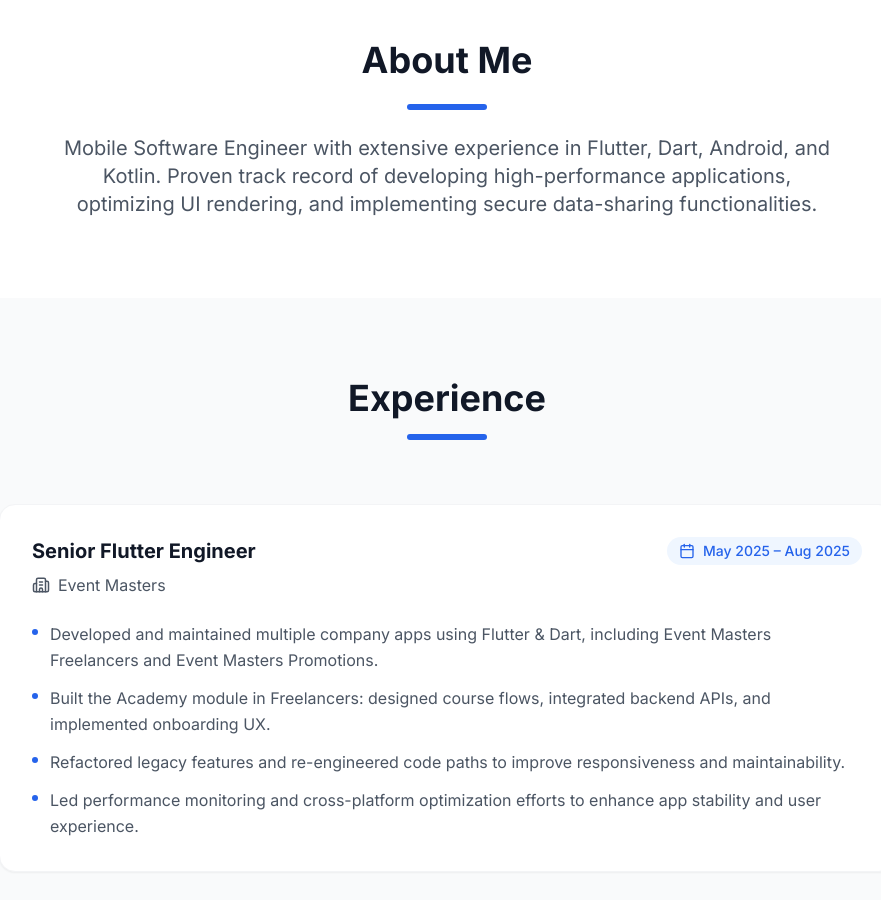
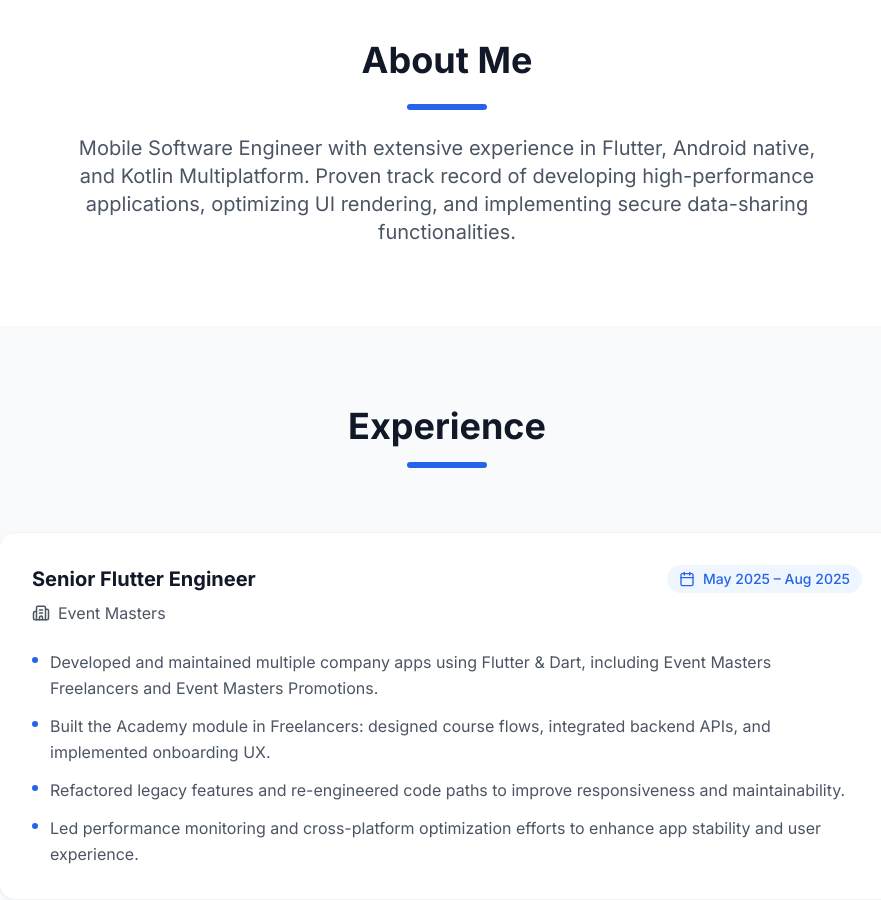
Before and after one commit to ahmed-madhoun1/ahmedmadhounportfolio, a React (Vite) app: page / in a window 1280 px wide. Shown: the part 840-1740 px from the top of the page, without its empty margins (193-1074 px from the left). Built offline with nearby package versions, Linux system fonts and the light colour scheme.

Commit message:
Update About section technologies

```diff
--- a/src/components/About.tsx
+++ b/src/components/About.tsx
@@ -15,7 +15,7 @@ export const About = () => {
                     <div className="w-20 h-1.5 bg-blue-600 mx-auto rounded-full"></div>
 
                     <p className="text-lg md:text-xl text-gray-600 dark:text-gray-300 leading-relaxed max-w-3xl mx-auto">
-                        Mobile Software Engineer with extensive experience in Flutter, Dart, Android, and Kotlin.
+                        Mobile Software Engineer with extensive experience in Flutter, Android native, and Kotlin Multiplatform.
                         Proven track record of developing high-performance applications, optimizing UI rendering,
                         and implementing secure data-sharing functionalities.
                     </p>
```
